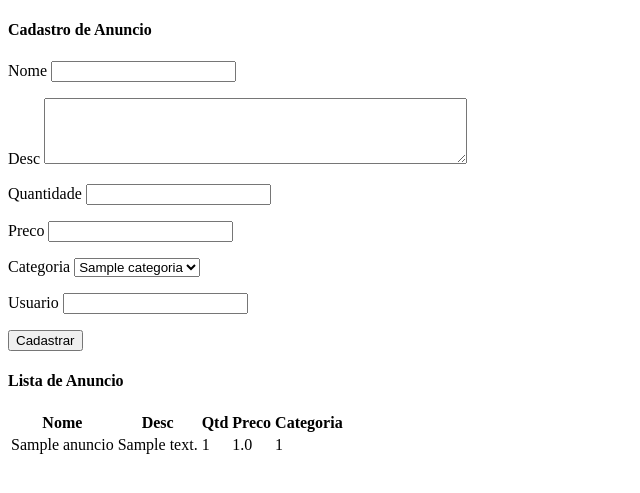
After one commit to marcosmanfre/Flask, a Flask app: page /cadastros/anuncio in a window 1280 px wide. The commit adds this page. Shown: the top 493 px of the page, without its empty margins (0-640 px from the left). Run offline with Flask 2, Linux system fonts and the light colour scheme; tables that the repository leaves empty hold one stand-in row (values such as "Sample post").

Commit message:
atualização

```diff
--- a/app.py
+++ b/app.py
@@ -26,6 +26,39 @@ class Usuario(db.Model):
         self.senha = senha
         self.end = end
 
+class Categoria(db.Model):
+    __tablename__ = "categoria"
+    id = db.Column('cat_id', db.Integer, primary_key=True)
+    nome = db.Column('cat_nome', db.String(256))
+    desc = db.Column('cat_desc', db.String(256))
+
+    def __init__ (self, nome, desc):
+        self.nome = nome
+        self.desc = desc
+
+class Anuncio(db.Model):
+    __tablename__ = "anuncio"
+    id = db.Column('anu_id', db.Integer, primary_key=True)
+    nome = db.Column('anu_nome', db.String(256))
+    desc = db.Column('anu_desc', db.String(256))
+    qtd = db.Column('anu_qtd', db.Integer)
+    preco = db.Column('anu_preco', db.Float)
+    cat_id = db.Column('cat_id',db.Integer, db.ForeignKey("categoria.cat_id"))
+    usu_id = db.Column('usu_id',db.Integer, db.ForeignKey("usuario.usu_id"))
+
+    def __init__ (self, nome, desc, qtd, preco, cat_id, usu_id):
+        self.nome = nome
+        self.desc = desc
+        self.qtd = qtd
+        self.preco = preco
+        self.cat_id = cat_id
+        self.usu_id = usu_id
+
+
+@app.errorhandler(404)
+def paginanaoencontrada(error):
+    return render_template('paginanaoencontrada.html')
+
 @app.route("/")
 def index():
      return render_template('index.html')
@@ -35,24 +68,60 @@ def cadastros():
     return render_template('cadastros.html')
 
 @app.route("/cadastros/usuario")
-def cadusuario():
+def usuario():
     return render_template('usuario.html', usuarios = Usuario.query.all(), titulo="Cadastro de Usuário")
 
 
-@app.route("/cadastros/caduser", methods=['POST'])
-def caduser():
+@app.route("/usuario/criar", methods=['POST'])
+def criarusuario():
     usuario = Usuario(request.form.get('user'),request.form.get('email'),request.form.get('passwd'),request.form.get('end'))
     db.session.add(usuario)
     db.session.commit()
-    return redirect(url_for('cadusuario'))
+    return redirect(url_for('usuario'))
 
-@app.route("/cadastros/anuncios")
+@app.route("/usuario/detalhar/<int:id>")
+def buscarusuario(id):
+    usuario = Usuario.query.get(id)
+    return usuario.nome
+
+@app.route("/usuario/editar/<int:id>", methods=['GET','POST'])
+def editarusuario(id):
+    usuario = Usuario.query.get(id)
+    if request.method == 'POST':
+        usuario.nome = request.form.get('user')
+        usuario.email = request.form.get('email')
+        usuario.senha = request.form.get('passwd')
+        usuario.end = request.form.get('end')
+        db.session.add(usuario)
+        db.session.commit()
+        return redirect(url_for('usuario'))
+
+    return render_template('eusuario.html', usuario = usuario, titulo="Usuario")
+
+@app.route("/usuario/deletar<int:id>")
+def deletarusuario(id):
+    usuario = Usuario.query.get(id)
+    db.session.delete(usuario)
+    db.session.commit()
+    return redirect(url_for('usuario'))
+
+
+@app.route("/cadastros/anuncio")
 def anuncio():
-    return render_template('anuncio.html')
+    return render_template('anuncio.html', anuncios = Anuncio.query.all(), categorias = Categoria.query.all(), titulo="Anuncio")
 
 @app.route("/anuncios")
 def anuncios():
     return render_template('anuncios.html')
+
+
+@app.route("/anuncio/novo", methods=['POST'])
+def novoanuncio():
+    anuncio = Anuncio(request.form.get('nome'), request.form.get('desc'),request.form.get('qtd'),request.form.get('preco'),request.form.get('cat'),request.form.get('uso'))
+    db.session.add(anuncio)
+    db.session.commit()
+    return redirect(url_for('anuncio'))
+
 
 @app.route("/anuncios/pergunta")
 def pergunta():
@@ -74,7 +143,14 @@ def config():
 
 @app.route("/config/categoria")
 def categoria():
-    return render_template('categoria.html')
+    return render_template('categoria.html', categorias = Categoria.query.all(), titulo='Categoria')
+
+@app.route("/categoria/novo", methods=['POST'])
+def novacategoria():
+    categoria = Categoria(request.form.get('nome'), request.form.get('desc'))
+    db.session.add(categoria)
+    db.session.commit()
+    return redirect(url_for('categoria'))
 
 @app.route("/relatorios")
 def relatorios():
--- /dev/null
+++ b/templates/anuncio.html
@@ -0,0 +1,60 @@
+<!doctype html>
+<html>
+<head>
+    <title>Manfré & Cia -  Comprar e vender - Cadastro de {{titulo}}</title>
+</head>
+
+<body>
+    <h4>Cadastro de {{titulo}}</h4>
+    <form action="/anuncio/novo" method="post">
+        <p><label for="nome">Nome</label>
+        <input type="text" id="nome" name="nome"></p>
+
+        <p><label for="desc">Desc</label>
+        <textarea rows="4" cols="50" id="desc" name="desc"></textarea></p>
+
+        <p><label for="qtd">Quantidade</label>
+        <input type="text" id="qtd" name="qtd"></p>
+
+        <p><label for="preco">Preco</label>
+        <input type="text" id="preco" name="preco"></p>
+
+        <p><label for="cat">Categoria</label>
+        <select id="cat" name="cat">
+            {% for categoria in categorias %}
+                <option value="{{ categoria.id }}">{{ categoria.nome }}</option>
+            {% endfor %}
+        </select></p>
+
+        <p><label for="usu">Usuario</label>
+        <input type="text" id="uso" name="uso"></p>
+
+        <p><input type="submit" value="Cadastrar"></p>
+    </form>
+
+    <h4>Lista de {{titulo}}</h4>
+    <table>
+        <thead>
+            <tr>
+                <th>Nome</th>
+                <th>Desc</th>
+                <th>Qtd</th>
+                <th>Preco</th>
+                <th>Categoria</th>
+            </tr>
+        </thead>
+        <tbody>
+            {% for anuncio in anuncios %}
+                <tr>
+                    <td>{{ anuncio.nome }}</td>
+                    <td>{{ anuncio.desc }}</td>
+                    <td>{{ anuncio.qtd }}</td>
+                    <td>{{ anuncio.preco }}</td>
+                    <td>{{ anuncio.cat_id }}</td>
+                </tr>
+            {% endfor %}
+        </tbody>
+    </table>
+</body>
+
+</html>
--- a/templates/cadastros.html
+++ b/templates/cadastros.html
@@ -6,7 +6,7 @@
 <title> Manfré & Cia</title>
 
 <body>
-    <p><a href={{url_for("cadusuario")}}> Cadastro de Usuário</a></p>
+    <p><a href={{url_for("usuario")}}> Cadastro de Usuário</a></p>
     <p><a href={{url_for("anuncio")}}> Cadastro de Anúncio</a></p>
 
 
```
Also changed, not shown: templates/categoria.html (+30 -5 lines), templates/eusuario.html (added, +27 -0 lines), templates/paginanaoencontrada.html (added, +20 -0 lines), templates/usuario.html (+5 -2 lines).
